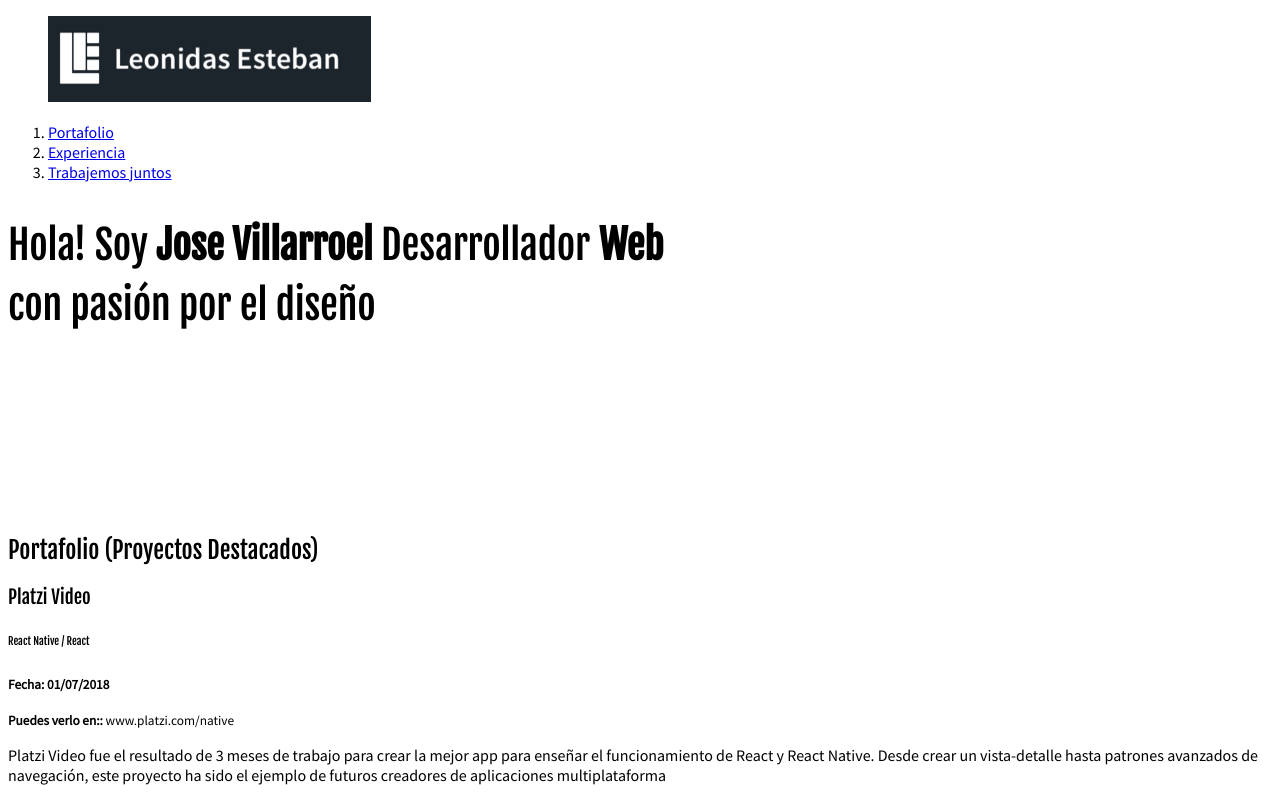
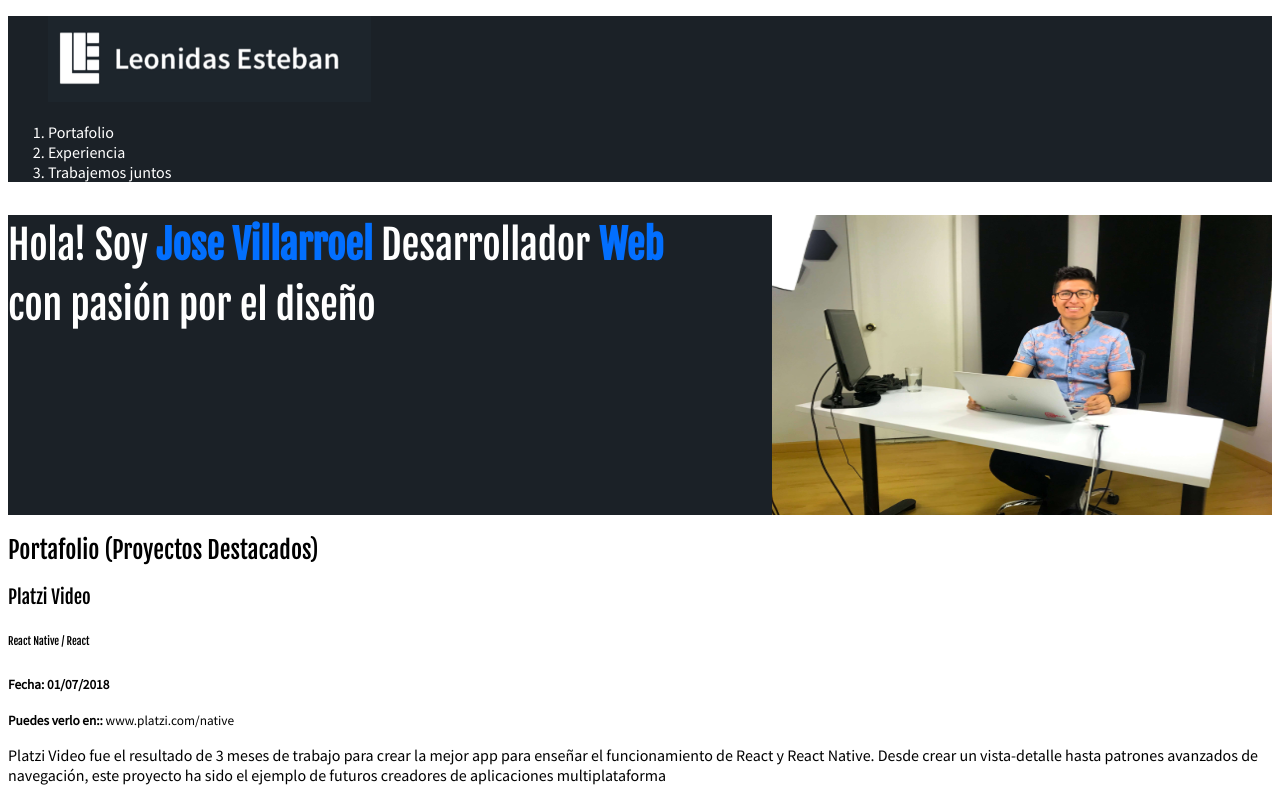
Before and after one commit to jvillarroels/Platzi-DesarrolloWeb, a plain HTML site: page index.html in a window 1280 px wide. Shown: the top 798 px of the page. Drawn offline with Linux system fonts and the light colour scheme.

Commit message:
Lección 21: Backgrounds de color e imagen

```diff
--- a/css/estilos.css
+++ b/css/estilos.css
@@ -67,12 +67,23 @@
    font-size: 40px;
    line-height: 150%;
    letter-spacing: -.2px;
+   color: white;
    /* text-transform: uppercase; */
    /* text-decoration: underline; */
 }
 
+h1 strong {
+   color: #026fff;
+}
+
 .hero {
    height: 300px;
+   /* background-color: red; */
+   background-image: url('../images/hero.jpg');
+   background-color: #1b2127;
+   background-size: 500px 300px;
+   background-repeat: no-repeat;
+   background-position-x: right;
 }
 
 .project-details div {
@@ -82,3 +93,13 @@
 .project-imageContainer {
    width: 500px;
 }
+
+.header {
+   background-color: #1b2127;
+   color: white
+}
+
+.header a {
+   color: white;
+   text-decoration: none;
+}
```
